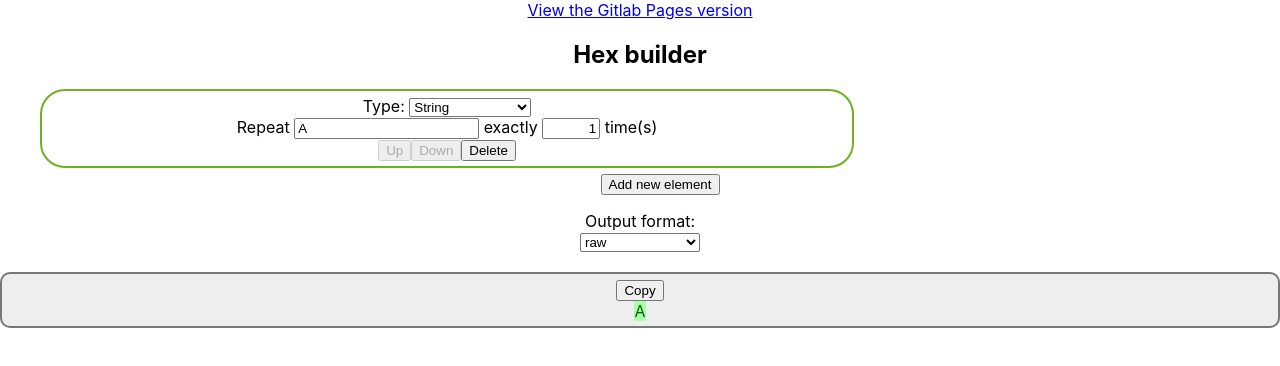
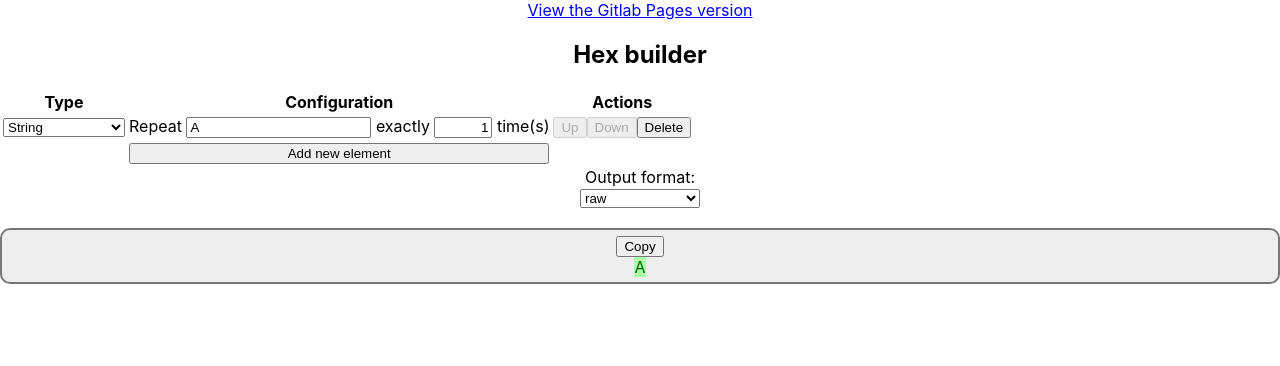
Before and after one commit to six-two/react_payload_builder, a React (Create React App) app: page / in a window 1280 px wide. Both pictures are taken after a click on the button "Add new element". Shown: the top 366 px of the page. Built offline with nearby package versions, Linux system fonts and the light colour scheme.

Commit message:
[a bit messy] Changed list view to table view

```diff
--- a/src/app/views/hex/HexElementView.tsx
+++ b/src/app/views/hex/HexElementView.tsx
@@ -3,6 +3,7 @@ import ChooseOptionView from '../ChooseOptionView';
 import Padding from './PaddingEditView';
 import Integer from './IntegerEditView';
 import String from './StringEditView';
+import ReorderableItemControls from '../list/ReorderableItemControls';
 import * as Int from '../../hex/Integer';
 import * as Pad from '../../hex/Padding';
 import * as Str from '../../hex/String';
@@ -25,13 +26,22 @@ function getTypeInfo(type: string): TypeInfos {
 export default class HexElementView extends React.Component<HexElementViewProps, HexElementViewProps> {
   render() {
     return (
-      <div className="editListView">
-        {"Type: "}
-        <ChooseOptionView value={this.props.data.type} options={TYPES}
-          onChange={this.onTypeChange} />
-
-        {this.renderChild(this.props.data.type)}
-      </div>
+      <tr className="list-item multi-colored">
+        <td>
+          <ChooseOptionView value={this.props.data.type} options={TYPES}
+            onChange={this.onTypeChange} />
+        </td>
+        <td>
+          {this.renderChild(this.props.data.type)}
+        </td>
+        <td>
+          <ReorderableItemControls
+            index={this.props.index}
+            isLast={this.props.isLast}
+            onItemsSwap={this.props.onItemsSwap}
+            onItemDelete={this.props.onItemDelete} />
+        </td>
+      </tr>
     );
   }
 
@@ -67,9 +77,12 @@ export default class HexElementView extends React.Component<HexElementViewProps,
 };
 
 interface HexElementViewProps {
-  onChange: (index: number, newValue: any) => void,
   index: number,
   data: any,
+  isLast: boolean,
+  onItemsSwap: (srcIndex: number, dstIndex: number) => void,
+  onItemDelete: (index: number) => void,
+  onChange: (index: number, newValue: any) => void,
 }
 
 interface TypeInfos {
--- a/src/app/views/list/ReorderableListItemView.tsx
+++ b/src/app/views/list/ReorderableItemControls.tsx
@@ -1,10 +1,8 @@
 import React from 'react';
 
-export default class ListItemView extends React.Component<Props, {}> {
+export class ListItemControls extends React.Component<Props, {}> {
   render() {
     return (
-      <li className="list-item multi-colored">
-        {this.props.children}
         <div className="list-item-controls">
           <input type="button"
             value="Up"
@@ -17,8 +15,7 @@ export default class ListItemView extends React.Component<Props, {}> {
           <input type="button"
             value="Delete"
             onClick={this.onDelete} />
-        </div>
-      </li>);
+        </div>);
   }
 
   onMoveUp = () => {
@@ -39,9 +36,10 @@ export default class ListItemView extends React.Component<Props, {}> {
 }
 
 interface Props {
-  children?: any,
   index: number,
   isLast: boolean,
   onItemsSwap: (srcIndex: number, dstIndex: number) => void,
   onItemDelete: (index: number) => void,
 }
+
+export default ListItemControls;
--- a/src/app/views/list/ReorderableListView.tsx
+++ b/src/app/views/list/ReorderableListView.tsx
@@ -1,5 +1,6 @@
 import React from 'react';
-import ListItemView from './ReorderableListItemView';
+// import ListItemView from './ReorderableListItemView';
+import HexElementView from '../hex/HexElementView';
 
 
 export default class ReorderableListView extends React.Component<Props, State>{
@@ -12,28 +13,33 @@ export default class ReorderableListView extends React.Component<Props, State>{
     return (
       <div>
         <h2>Hex builder</h2>
-        <ol className="list">
+        <table className="list">
+          <tr>
+            <th>Type</th>
+            <th>Configuration</th>
+            <th>Actions</th>
+          </tr>
           {this.state.entries.map((elem, index) => {
-            const childProps = { index: index, data: elem.data, onChange: this.onItemChange };
             return (
-              <ListItemView
+              <HexElementView
                 index={index}
                 key={elem.key}
                 isLast={index + 1 === this.state.entries.length}
                 onItemDelete={this.onItemDeleted}
-                onItemsSwap={this.onItemSwapped} >
-
-                {React.createElement(this.props.entryClass, childProps)}
-              </ListItemView>
+                onItemsSwap={this.onItemSwapped}
+                onChange={this.onItemChange}
+                data={elem.data} />
             );
           }
           )}
-          <li key={-1}>
-            <input type="button"
+          <tr key={-1}>
+          <td/><td>
+            <input type="button" style={{width: "100%"}}
               value="Add new element"
               onClick={this.onItemAdd} />
-          </li>
-        </ol>
+              </td><td/>
+          </tr>
+        </table>
       </div>
     );
   }
```
